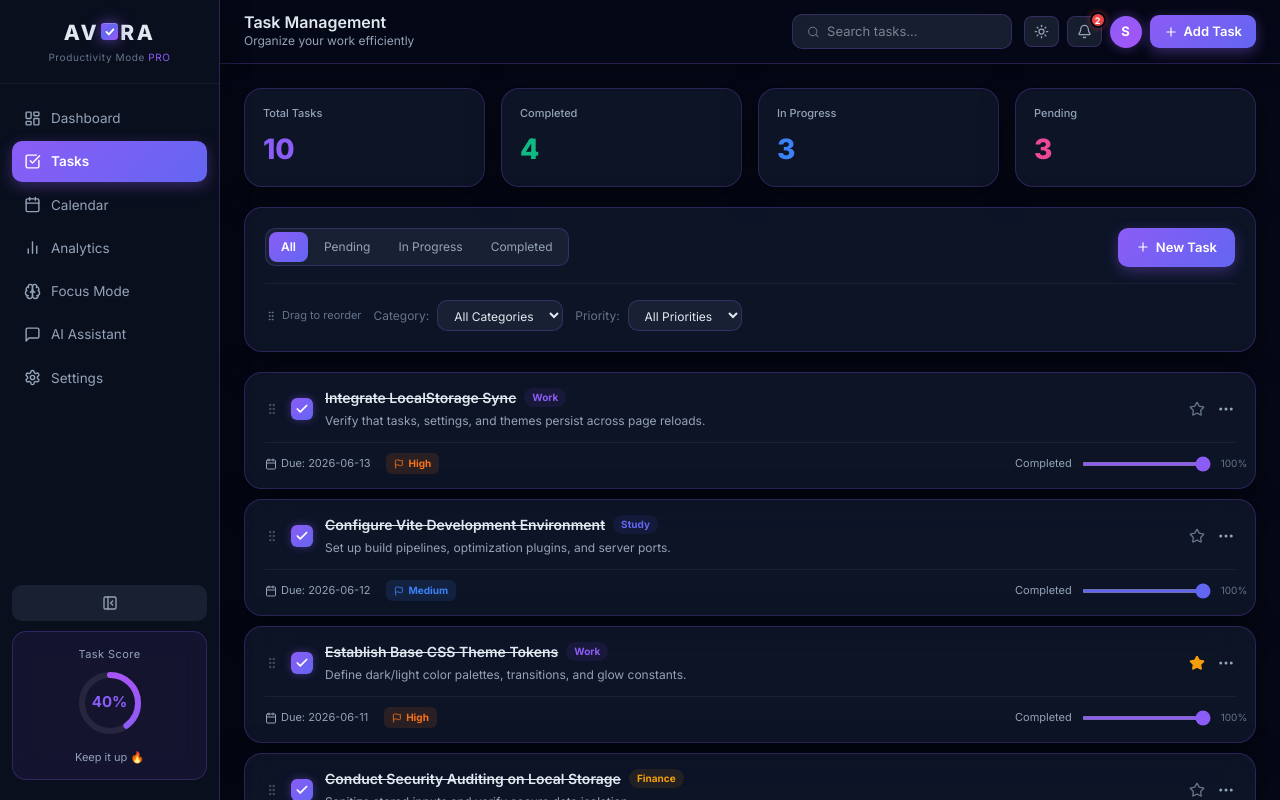
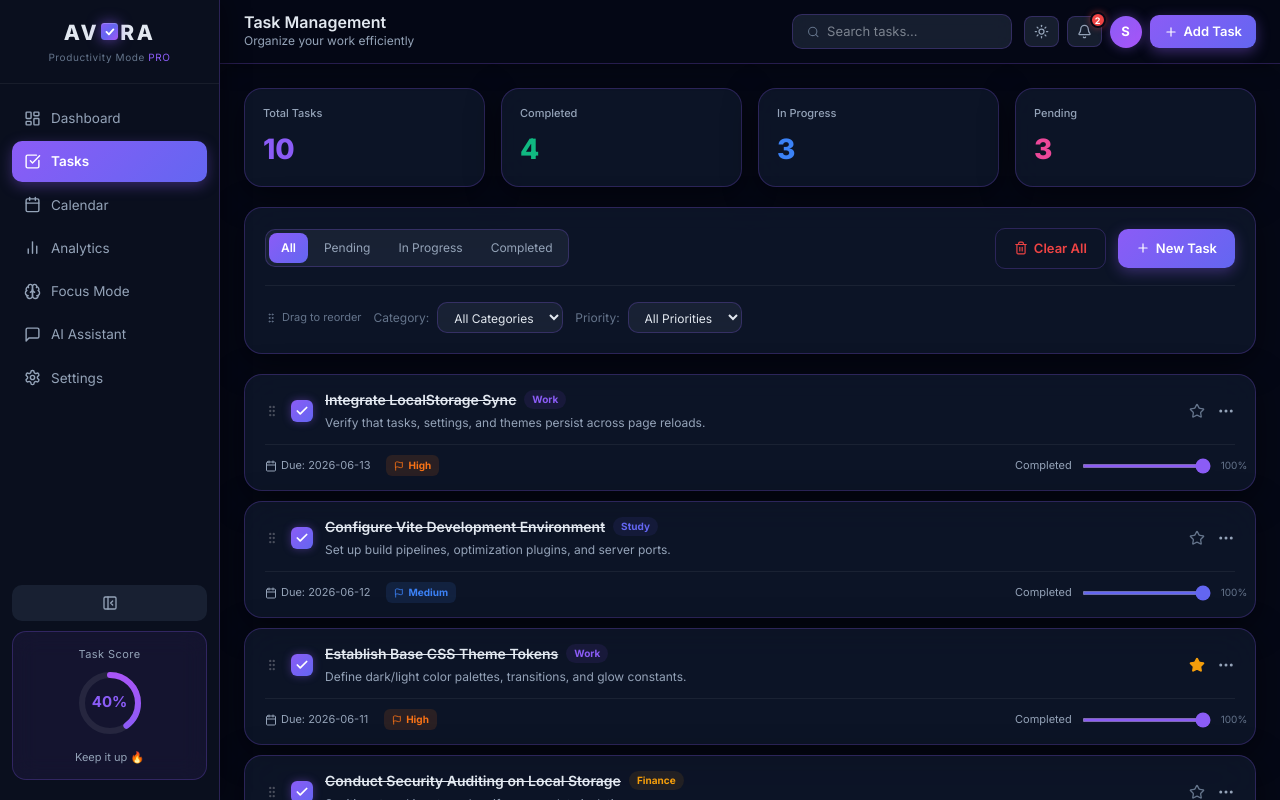
Before and after one commit to Sandhya175/AVORA, a React (Vite) app: page /app/tasks in a window 1280 px wide. Built offline with nearby package versions, Linux system fonts and the light colour scheme.

Commit message:
Added Clear All Tasks Logic

```diff
--- a/src/app/components/TaskManagement.tsx
+++ b/src/app/components/TaskManagement.tsx
@@ -324,7 +324,7 @@ export function TaskManagement() {
   const [searchParams, setSearchParams] = useSearchParams();
 
   const {
-    tasks, addTask, editTask, deleteTask, reorderTasks,
+    tasks, addTask, editTask, deleteTask, reorderTasks, clearAllTasks,
   } = useTaskContext();
 
   // Filters
@@ -337,6 +337,7 @@ export function TaskManagement() {
   const [showAdd, setShowAdd] = useState(false);
   const [editingTask, setEditingTask] = useState<Task | null>(null);
   const [taskToDelete, setTaskToDelete] = useState<string | null>(null);
+  const [showClearConfirm, setShowClearConfirm] = useState(false);
   const [activeMenu, setActiveMenu] = useState<string | null>(null);
 
   // New task form fields
@@ -479,6 +480,23 @@ export function TaskManagement() {
             })}
           </div>
 
+          {tasks.length > 0 && (
+            <button
+              onClick={() => setShowClearConfirm(true)}
+              style={{
+                display: 'flex', alignItems: 'center', gap: 6,
+                background: 'transparent', border: `1px solid ${t.border}`,
+                borderRadius: 10, padding: '10px 18px', color: '#EF4444', cursor: 'pointer',
+                fontSize: 13, fontWeight: 600, marginLeft: 'auto',
+                transition: 'all 0.2s',
+              }}
+              onMouseEnter={e => { e.currentTarget.style.background = 'rgba(239,68,68,0.08)'; }}
+              onMouseLeave={e => { e.currentTarget.style.background = 'transparent'; }}
+            >
+              <Trash2 size={14} /> Clear All
+            </button>
+          )}
+
           <button
             onClick={() => setShowAdd(true)}
             style={{
@@ -486,7 +504,7 @@ export function TaskManagement() {
               background: 'linear-gradient(135deg,#8B5CF6,#6366F1)', border: 'none',
               borderRadius: 10, padding: '10px 18px', color: 'white', cursor: 'pointer',
               fontSize: 13, fontWeight: 600, boxShadow: '0 4px 14px rgba(139,92,246,0.35)',
-              marginLeft: 'auto',
+              marginLeft: tasks.length > 0 ? 0 : 'auto',
             }}
           >
             <Plus size={14} /> New Task
@@ -797,6 +815,48 @@ export function TaskManagement() {
           </div>
         )}
       </AnimatePresence>
+
+      {/* Clear All Tasks Confirmation Modal overlay */}
+      <AnimatePresence>
+        {showClearConfirm && (
+          <div style={modalOverlay}>
+            <motion.div
+              initial={{ scale: 0.95, opacity: 0 }}
+              animate={{ scale: 1, opacity: 1 }}
+              exit={{ scale: 0.95, opacity: 0 }}
+              style={{ ...card, padding: '24px', width: '100%', maxWidth: 400, display: 'flex', flexDirection: 'column', gap: 16 }}
+            >
+              <div style={{ display: 'flex', gap: 12, alignItems: 'center' }}>
+                <div style={{ width: 40, height: 40, borderRadius: '50%', background: 'rgba(239,68,68,0.12)', display: 'flex', alignItems: 'center', justifyContent: 'center', color: '#EF4444', flexShrink: 0 }}>
+                  <Trash2 size={20} />
+                </div>
+                <div>
+                  <h3 style={{ fontSize: 15, fontWeight: 700, color: t.text }}>Clear All Tasks</h3>
+                  <p style={{ fontSize: 13, color: t.textMuted, marginTop: 2 }}>Are you sure you want to permanently delete all tasks? This action cannot be undone.</p>
+                </div>
+              </div>
+
+              <div style={{ display: 'flex', gap: 10, justifyContent: 'flex-end', marginTop: 10 }}>
+                <button
+                  onClick={() => setShowClearConfirm(false)}
+                  style={{ background: 'transparent', border: `1px solid ${t.border}`, borderRadius: 10, padding: '10px 18px', color: t.textMuted, cursor: 'pointer', fontSize: 13 }}
+                >
+                  Cancel
+                </button>
+                <button
+                  onClick={() => {
+                    clearAllTasks();
+                    setShowClearConfirm(false);
+                  }}
+                  style={{ background: '#EF4444', border: 'none', borderRadius: 10, padding: '10px 22px', color: 'white', cursor: 'pointer', fontSize: 13, fontWeight: 600, boxShadow: '0 4px 14px rgba(239,68,68,0.35)' }}
+                >
+                  Clear All
+                </button>
+              </div>
+            </motion.div>
+          </div>
+        )}
+      </AnimatePresence>
     </div>
   );
 }
--- a/src/app/context/TaskContext.tsx
+++ b/src/app/context/TaskContext.tsx
@@ -51,6 +51,7 @@ interface TaskContextValue {
   markAllRead: () => void;
   deleteNotif: (id: string) => void;
   clearAllNotifs: () => void;
+  clearAllTasks: () => void;
 }
 
 // ─── Storage Keys ─────────────────────────────────────────────────────────────
@@ -346,6 +347,12 @@ export function TaskProvider({ children }: { children: ReactNode }) {
     [commitTasks]
   );
 
+  const clearAllTasks = useCallback(() => {
+    commitTasks([]);
+    const notif = makeNotif('deleted', '🗑 All tasks cleared from workspace');
+    pushNotif(notif);
+  }, [commitTasks, pushNotif]);
+
   // ── Notification actions ──────────────────────────────────────────────────
 
   const markNotifRead = useCallback((id: string) => {
@@ -402,6 +409,7 @@ export function TaskProvider({ children }: { children: ReactNode }) {
       markAllRead,
       deleteNotif,
       clearAllNotifs,
+      clearAllTasks,
     }),
     [
       tasks,
@@ -420,6 +428,7 @@ export function TaskProvider({ children }: { children: ReactNode }) {
       markAllRead,
       deleteNotif,
       clearAllNotifs,
+      clearAllTasks,
     ]
   );
 
```
